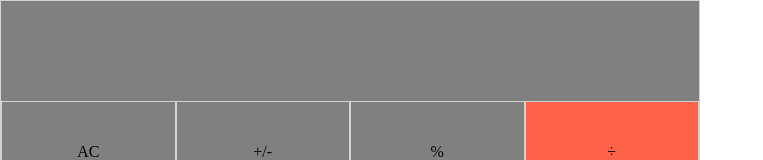
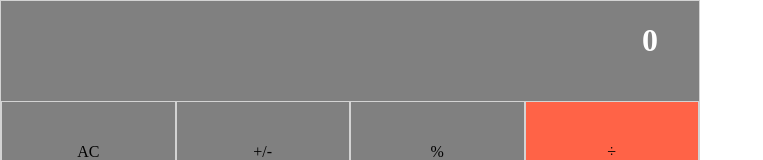
Before and after one commit to ZehaIrawan/ReactCalculator, a React (Create React App) app: page / in a window 1280 px wide. Shown: the top 160 px of the page, without its empty margins (0-763 px from the left). Built offline with nearby package versions, Linux system fonts and the light colour scheme.

Commit message:
update prop-types

```diff
--- a/src/components/App.js
+++ b/src/components/App.js
@@ -10,7 +10,7 @@ function App() {
   const [total, setTotal] = useState(null);
   const [next, setNext] = useState(null);
   const [operation, setOperation] = useState(null);
-  const [result, setResult] = useState(null);
+  const [result, setResult] = useState('0');
   const [error, setError] = useState(null);
 
   const handleClick = (buttonName) => {
```
